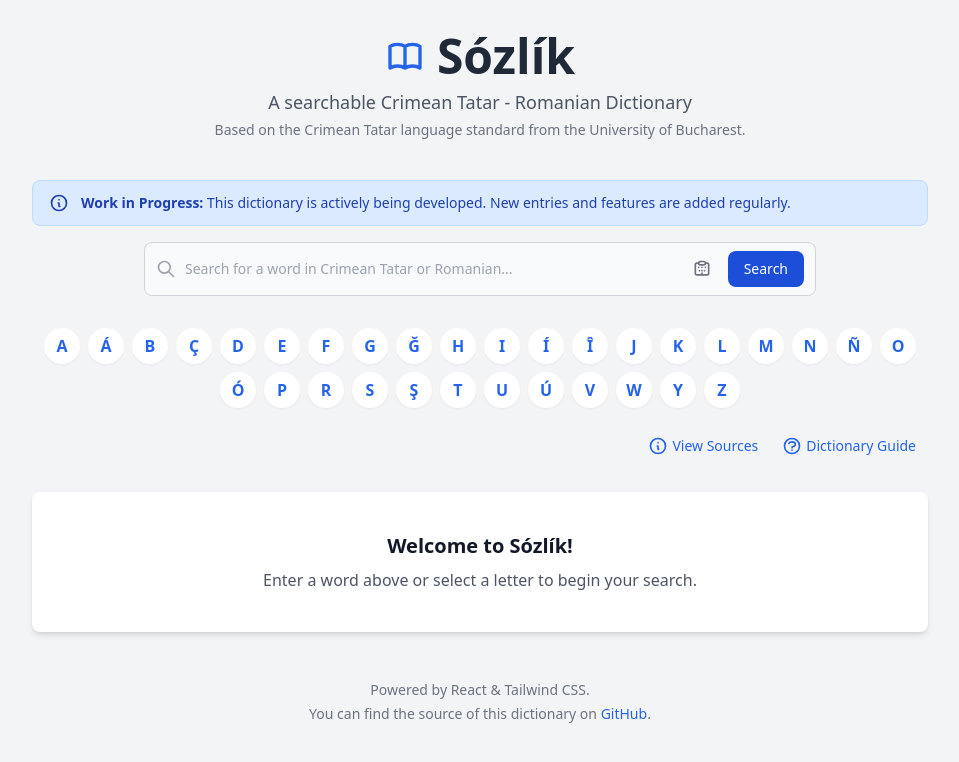
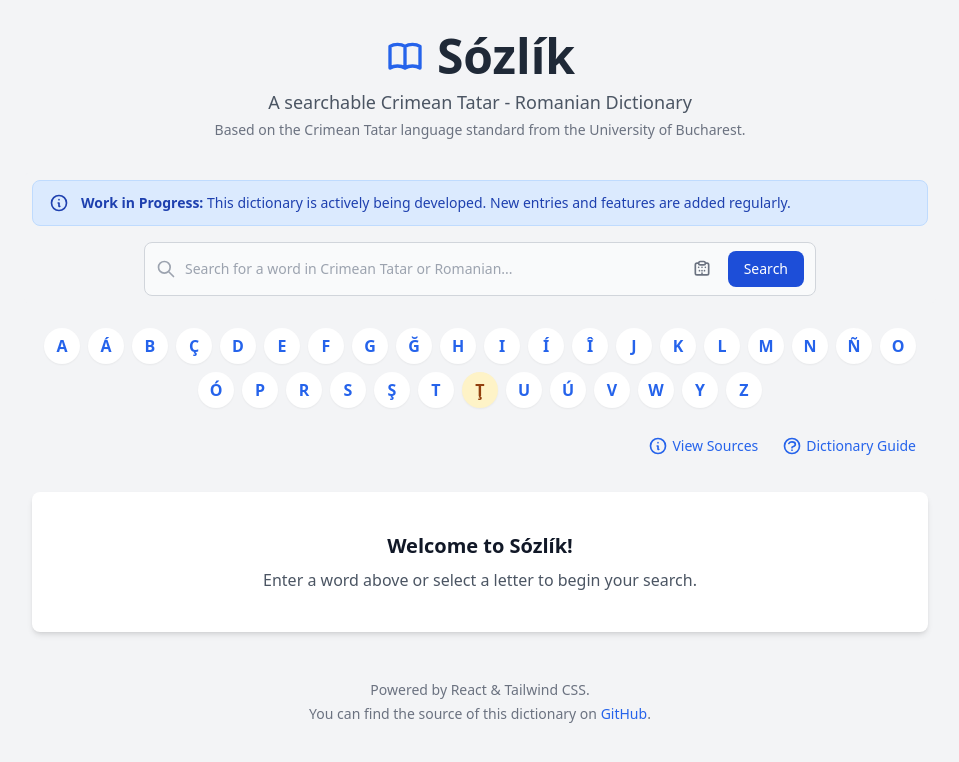
Before and after one commit to Tatar-Tili-Tilsizgasi-Surasi/crimean-tatar-dictionary, a React (Vite) app: page / in a window 1280 px wide. Shown: the top 762 px of the page, without its empty margins (160-1119 px from the left). Built offline with nearby package versions, Linux system fonts and the light colour scheme.

Commit message:
Add files via upload

```diff
--- a/App.tsx
+++ b/App.tsx
@@ -1,5 +1,3 @@
-
-
 import React from 'react';
 import { useState, useCallback } from 'react';
 import { DictionaryEntry } from './types';
@@ -18,7 +16,7 @@ const App: React.FC = () => {
   const [isGuideModalOpen, setIsGuideModalOpen] = useState(false);
   const [isSourcesModalOpen, setIsSourcesModalOpen] = useState(false);
 
-  const alphabet = ['a', 'á', 'b', 'ç', 'd', 'e', 'f', 'g', 'ğ', 'h', 'i', 'í', 'î', 'j', 'k', 'l', 'm', 'n', 'ñ', 'o', 'ó', 'p', 'r', 's', 'ş', 't', 'u', 'ú', 'v', 'w', 'y', 'z'];
+  const alphabet = ['a', 'á', 'b', 'ç', 'd', 'e', 'f', 'g', 'ğ', 'h', 'i', 'í', 'î', 'j', 'k', 'l', 'm', 'n', 'ñ', 'o', 'ó', 'p', 'r', 's', 'ş', 't', 'ţ', 'u', 'ú', 'v', 'w', 'y', 'z'];
 
   const handleSearch = useCallback(async (term: string) => {
     setIsLoading(true);
@@ -70,20 +68,27 @@ const App: React.FC = () => {
           </div>
 
           <div className="flex flex-wrap justify-center gap-1 sm:gap-2 my-6" role="navigation" aria-label="Alphabetical index">
-            {alphabet.map(letter => (
+            {alphabet.map(letter => {
+                const isArchaicLetter = letter === 'ţ';
+                const baseClasses = "w-8 h-8 sm:w-9 sm:h-9 rounded-full flex items-center justify-center font-bold text-sm sm:text-base transition-all duration-200 focus:outline-none focus:ring-2 focus:ring-offset-2 focus:ring-offset-gray-100 dark:focus:ring-offset-slate-900";
+
+                const selectedClasses = 'shadow-md scale-110';
+
+                const normalClasses = `bg-white dark:bg-slate-800 text-blue-600 dark:text-blue-400 hover:bg-blue-100 dark:hover:bg-slate-700 shadow-sm hover:scale-105 ${selectedLetter === letter ? `bg-blue-600 text-white ${selectedClasses}` : ''}`;
+
+                const archaicClasses = `bg-amber-100 dark:bg-amber-800/50 text-amber-800 dark:text-amber-200 hover:bg-amber-200 dark:hover:bg-amber-700/50 shadow-sm hover:scale-105 focus:ring-amber-500 ${selectedLetter === letter ? `bg-amber-500 text-white ${selectedClasses}` : ''}`;
+
+                return (
                     <button
                         key={letter}
                         onClick={() => handleLetterClick(letter)}
-                    className={`w-8 h-8 sm:w-9 sm:h-9 rounded-full flex items-center justify-center font-bold text-sm sm:text-base transition-all duration-200 focus:outline-none focus:ring-2 focus:ring-offset-2 focus:ring-offset-gray-100 dark:focus:ring-offset-slate-900 focus:ring-blue-500 ${
-                        selectedLetter === letter
-                            ? 'bg-blue-600 text-white shadow-md scale-110'
-                            : 'bg-white dark:bg-slate-800 text-blue-600 dark:text-blue-400 hover:bg-blue-100 dark:hover:bg-slate-700 shadow-sm hover:scale-105'
-                    }`}
+                        className={`${baseClasses} ${isArchaicLetter ? archaicClasses : normalClasses}`}
                         aria-pressed={selectedLetter === letter}
                     >
                         {letter.toUpperCase()}
                     </button>
-            ))}
+                )
+            })}
           </div>
 
           <div className="flex justify-end items-center gap-4 mb-8 px-2">
```
Lines whose indentation alone changed are shown as unchanged.
